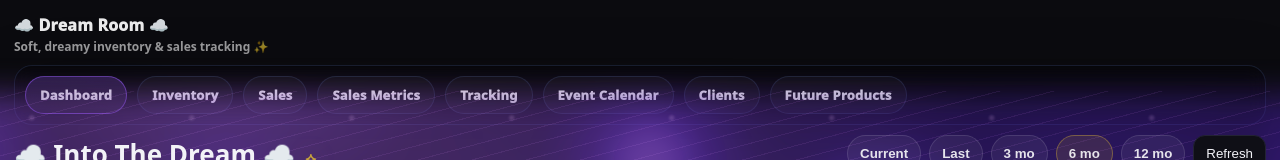
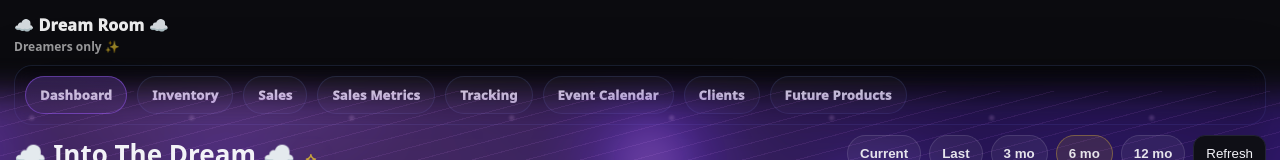
Before and after one commit to mccnalreadydead/DreamRoom, a React (Vite) app: page / in a window 1280 px wide. Shown: the top 160 px of the page. Built offline with nearby package versions, Linux system fonts and the light colour scheme; no server answers; the database is empty.

Commit message:
Update clients page

```diff
--- a/src/components/Layout.tsx
+++ b/src/components/Layout.tsx
@@ -109,7 +109,7 @@ export default function Layout() {
         <div className="brandRow">
           <div>
             <div className="brandTitle">☁️ Dream Room ☁️</div>
-            <div className="brandSub">Soft, dreamy inventory & sales tracking ✨</div>
+            <div className="brandSub">Dreamers only ✨</div>
           </div>
         </div>
 
```
